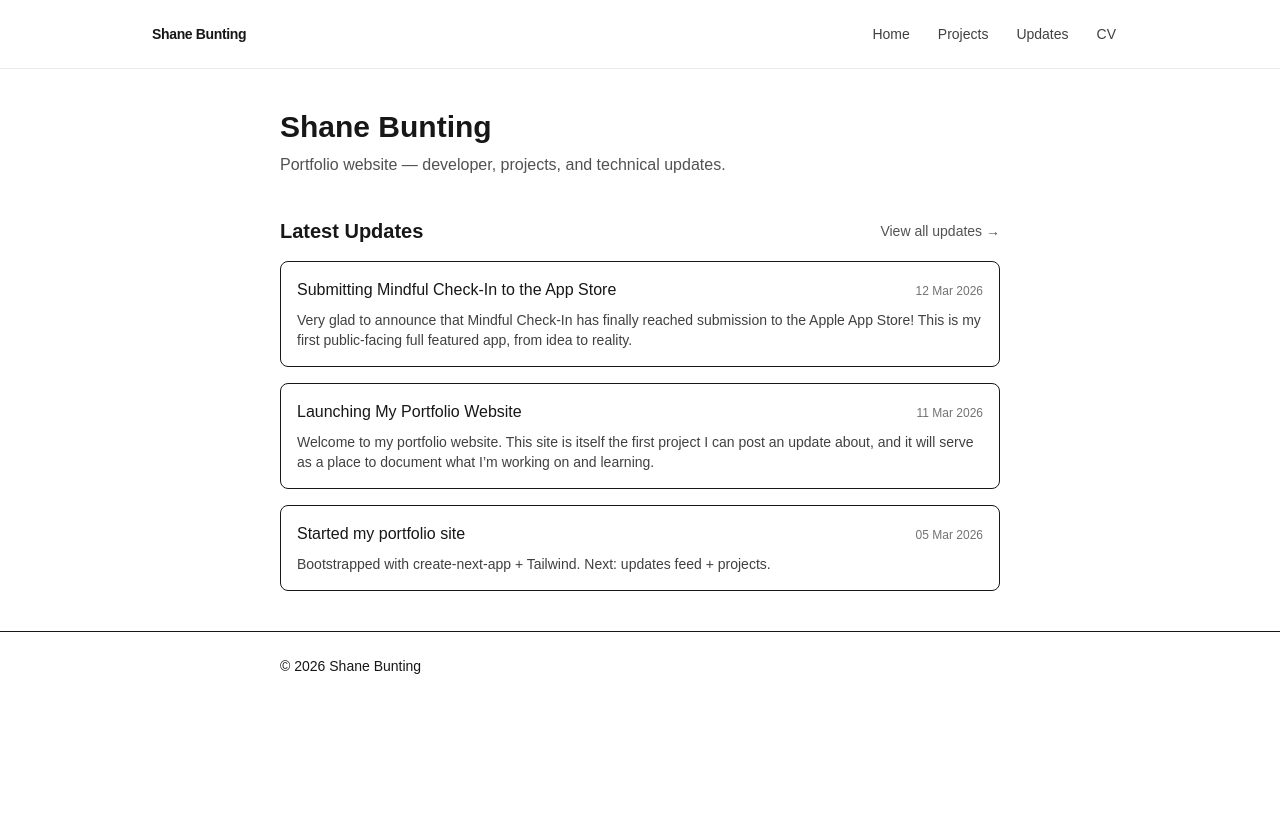
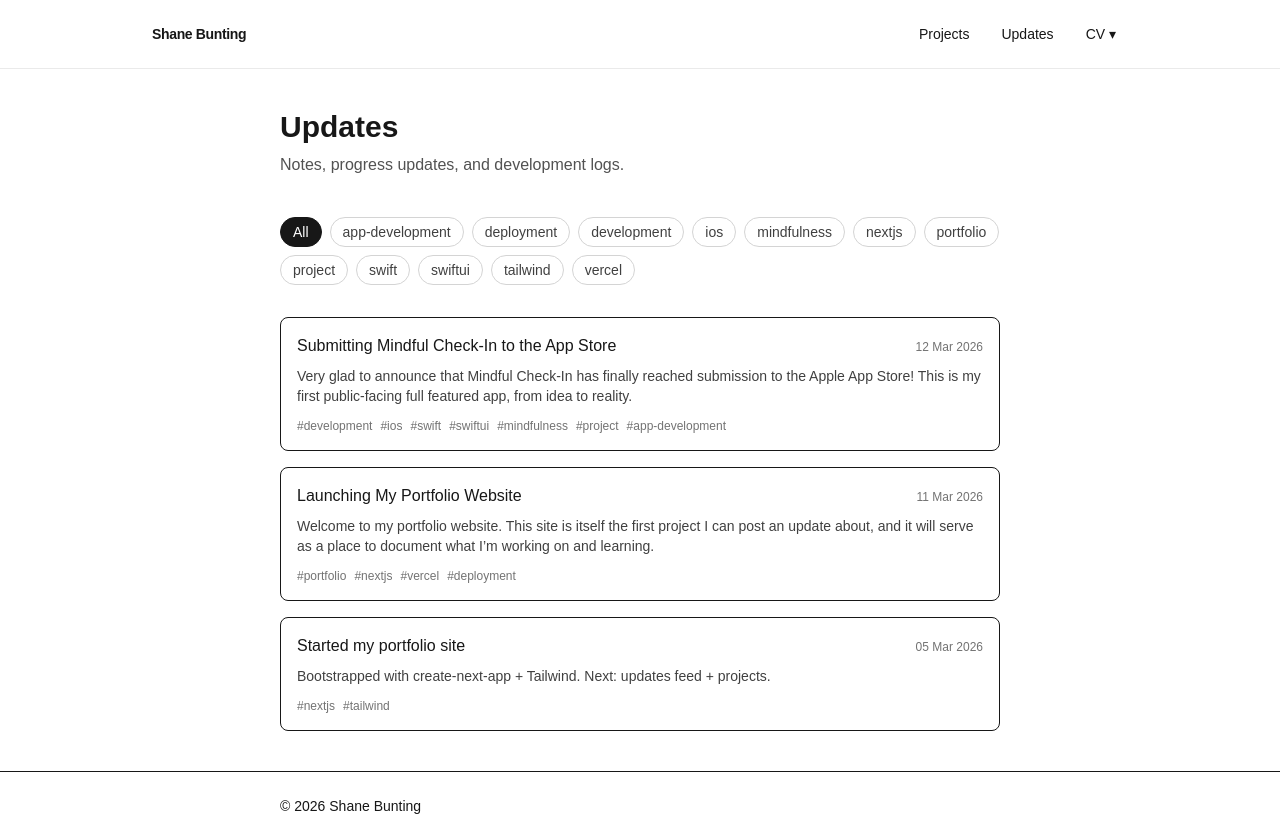
Before and after one commit to SB1501/sb-portfolio, a Next.js app: page /updates in a window 1280 px wide. Before the commit the page ends 800 px from the top, so only its background shows below. Built offline with nearby package versions, Linux system fonts and the light colour scheme.

Commit message:
Added tag filtering

```diff
--- a/app/updates/page.tsx
+++ b/app/updates/page.tsx
@@ -1,5 +1,5 @@
 import Link from "next/link";
-import { getUpdates } from "@/lib/updates";
+import { getAllTags, getUpdates, getUpdatesByTag } from "@/lib/updates";
 
 function formatDate(iso: string) {
     return new Date(iso).toLocaleDateString("en-GB", {
@@ -9,37 +9,80 @@ function formatDate(iso: string) {
     });
 }
 
-export default function Home() {
-    const updates = getUpdates().slice(0, 3);
+type UpdatesPageProps = {
+    searchParams: Promise<{
+        tag?: string | string[];
+    }>;
+};
+
+export default async function UpdatesPage({ searchParams }: UpdatesPageProps) {
+    const params = await searchParams;
+
+    const selectedTag =
+        typeof params.tag === "string"
+            ? params.tag
+            : Array.isArray(params.tag)
+                ? params.tag[0]
+                : undefined;
+
+    const tags = getAllTags();
+    const updates = selectedTag ? getUpdatesByTag(selectedTag) : getUpdates();
 
     return (
         <main className="mx-auto max-w-3xl px-6 py-10">
             <header className="mb-10">
-                <h1 className="text-3xl font-bold">Shane Bunting</h1>
+                <h1 className="text-3xl font-bold">Updates</h1>
                 <p className="mt-2 text-neutral-600">
-                    Portfolio website — developer, projects, and technical updates.
+                    Notes, progress updates, and development logs.
                 </p>
             </header>
 
+            <section className="mb-8">
+                <div className="flex flex-wrap gap-2">
+                    <Link
+                        href="/updates"
+                        className={`rounded-full border px-3 py-1 text-sm transition ${!selectedTag
+                                ? "border-neutral-900 bg-neutral-900 text-white"
+                                : "border-neutral-300 text-neutral-700 hover:border-neutral-500 hover:text-neutral-900"
+                            }`}
+                    >
+                        All
+                    </Link>
+
+                    {tags.map((tag) => {
+                        const isActive = selectedTag?.toLowerCase() === tag.toLowerCase();
+
+                        return (
+                            <Link
+                                key={tag}
+                                href={`/updates?tag=${encodeURIComponent(tag)}`}
+                                className={`rounded-full border px-3 py-1 text-sm transition ${isActive
+                                        ? "border-neutral-900 bg-neutral-900 text-white"
+                                        : "border-neutral-300 text-neutral-700 hover:border-neutral-500 hover:text-neutral-900"
+                                    }`}
+                            >
+                                {tag}
+                            </Link>
+                        );
+                    })}
+                </div>
+            </section>
+
             <section>
-                <div className="flex items-center justify-between">
-                    <h2 className="text-xl font-semibold">Latest Updates</h2>
-                    <Link href="/updates" className="text-sm text-neutral-600 hover:underline">
-                        View all updates →
-                    </Link>
-                </div>
-
-                <ul className="mt-4 space-y-4">
+                {updates.length > 0 ? (
+                    <ul className="space-y-4">
                         {updates.map((u) => (
                             <li key={u.slug} className="rounded-lg border p-4">
                                 <div className="flex items-baseline justify-between gap-4">
                                     <div>
                                         <Link href={`/updates/${u.slug}`}>
-                                        <h3 className="font-medium hover:underline">{u.title}</h3>
+                                            <h2 className="font-medium hover:underline">
+                                                {u.title}
+                                            </h2>
                                         </Link>
                                     </div>
 
-                                <time className="text-xs text-neutral-500 whitespace-nowrap">
+                                    <time className="whitespace-nowrap text-xs text-neutral-500">
                                         {formatDate(u.date)}
                                     </time>
                                 </div>
@@ -47,9 +90,37 @@ export default function Home() {
                                 {u.excerpt && (
                                     <p className="mt-2 text-sm text-neutral-700">{u.excerpt}</p>
                                 )}
+
+                                {u.tags.length > 0 && (
+                                    <div className="mt-3 flex flex-wrap gap-2">
+                                        {u.tags.map((tag) => (
+                                            <Link
+                                                key={tag}
+                                                href={`/updates?tag=${encodeURIComponent(tag)}`}
+                                                className="text-xs text-neutral-500 hover:text-neutral-900 hover:underline"
+                                            >
+                                                #{tag}
+                                            </Link>
+                                        ))}
+                                    </div>
+                                )}
                             </li>
                         ))}
                     </ul>
+                ) : (
+                    <div className="rounded-lg border p-4">
+                        <p className="text-sm text-neutral-700">
+                            No updates found for{" "}
+                            <span className="font-medium">{selectedTag}</span>.
+                        </p>
+                        <Link
+                            href="/updates"
+                            className="mt-2 inline-block text-sm text-neutral-600 hover:underline"
+                        >
+                            View all updates
+                        </Link>
+                    </div>
+                )}
             </section>
         </main>
     );
--- a/components/header.tsx
+++ b/components/header.tsx
@@ -1,16 +1,10 @@
 import Link from "next/link";
-
-const navItems = [
-  { href: "/", label: "Home" },
-  { href: "/projects", label: "Projects" },
-  { href: "/updates", label: "Updates" },
-  { href: "/cv", label: "CV" },
-];
 
 export default function Header() {
   return (
     <header className="sticky top-0 z-50 border-b border-neutral-200/80 bg-white/80 backdrop-blur dark:border-neutral-800/80 dark:bg-neutral-950/80">
       <div className="mx-auto flex max-w-5xl items-center justify-between px-6 py-4">
+
         <Link
           href="/"
           className="text-sm font-semibold tracking-tight transition hover:opacity-80"
@@ -18,16 +12,49 @@ export default function Header() {
           Shane Bunting
         </Link>
 
-        <nav className="flex items-center gap-1">
-          {navItems.map((item) => (
+        <nav className="flex items-center gap-2 text-sm">
+
+          <Link
+            href="/projects"
+            className="rounded-md px-3 py-2 hover:bg-neutral-100 dark:hover:bg-neutral-900"
+          >
+            Projects
+          </Link>
+
+          <Link
+            href="/updates"
+            className="rounded-md px-3 py-2 hover:bg-neutral-100 dark:hover:bg-neutral-900"
+          >
+            Updates
+          </Link>
+
+          <div className="relative group">
             <Link
-              key={item.href}
-              href={item.href}
-              className="rounded-md px-3 py-2 text-sm text-neutral-700 transition hover:bg-neutral-100 hover:text-black dark:text-neutral-300 dark:hover:bg-neutral-900 dark:hover:text-white"
+              href="/cv"
+              className="rounded-md px-3 py-2 hover:bg-neutral-100 dark:hover:bg-neutral-900"
             >
-              {item.label}
+              CV ▾
             </Link>
-          ))}
+
+            <div className="invisible absolute right-0 mt-2 w-44 rounded-md border border-neutral-200 bg-white p-1 opacity-0 shadow-md transition-all group-hover:visible group-hover:opacity-100 dark:border-neutral-800 dark:bg-neutral-950">
+
+              <Link
+                href="/cv"
+                className="block rounded px-3 py-2 text-sm hover:bg-neutral-100 dark:hover:bg-neutral-900"
+              >
+                Public CV
+              </Link>
+
+              <Link
+                href="/cv-private"
+                className="block rounded px-3 py-2 text-sm hover:bg-neutral-100 dark:hover:bg-neutral-900"
+              >
+                Private CV
+              </Link>
+
+            </div>
+          </div>
+
         </nav>
       </div>
     </header>
--- a/lib/updates.ts
+++ b/lib/updates.ts
@@ -41,7 +41,22 @@ export function getUpdates(): Update[] {
         return { slug, date, title, tags, excerpt };
     });
 
-    // newest first (ISO date strings sort correctly)
-    return updates.sort((a, b) => new Date(b.date).getTime() - new Date(a.date).getTime()
+    // newest first
+    return updates.sort(
+        (a, b) => new Date(b.date).getTime() - new Date(a.date).getTime()
     );
 }
+
+export function getAllTags(): string[] {
+    const tags = getUpdates().flatMap((update) => update.tags);
+
+    return [...new Set(tags)].sort((a, b) => a.localeCompare(b));
+}
+
+export function getUpdatesByTag(tag: string): Update[] {
+    const normalisedTag = tag.toLowerCase();
+
+    return getUpdates().filter((update) =>
+        update.tags.some((t) => t.toLowerCase() === normalisedTag)
+    );
+}
```
Lines whose indentation alone changed are shown as unchanged.
